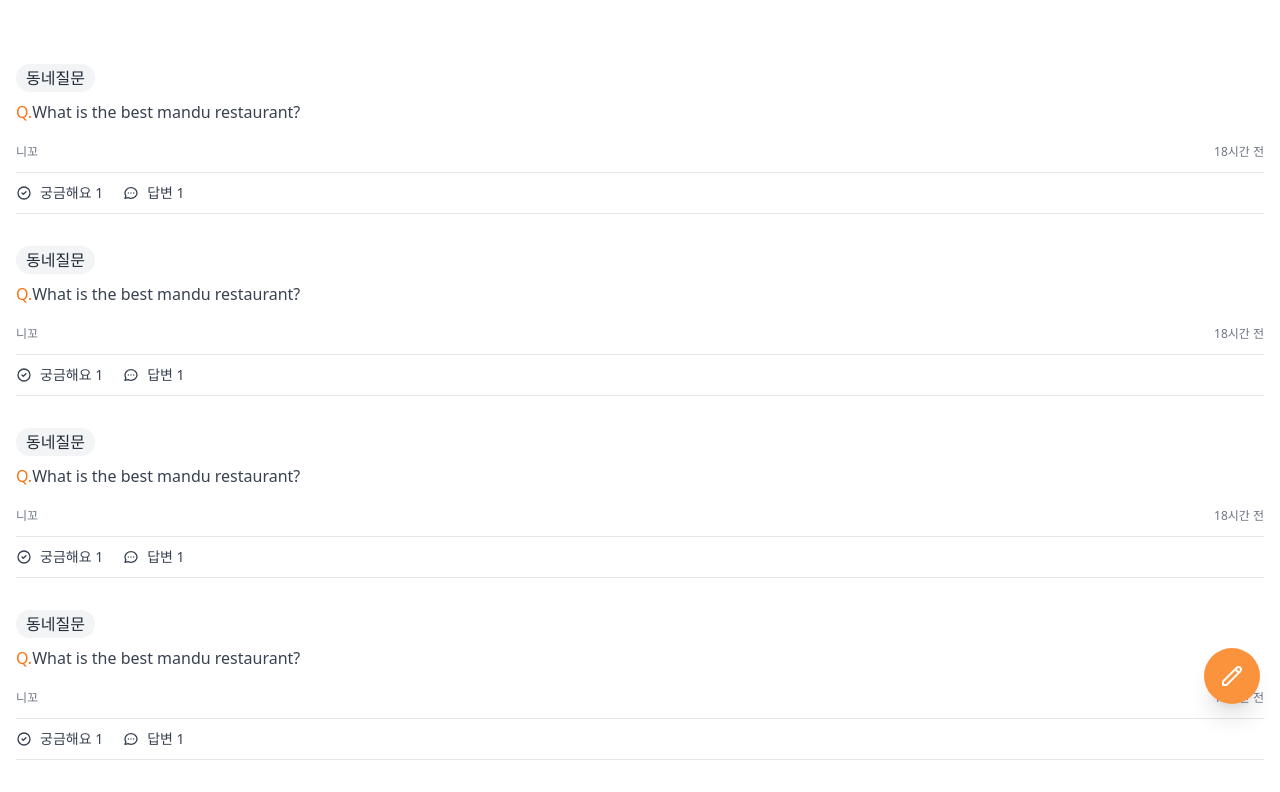
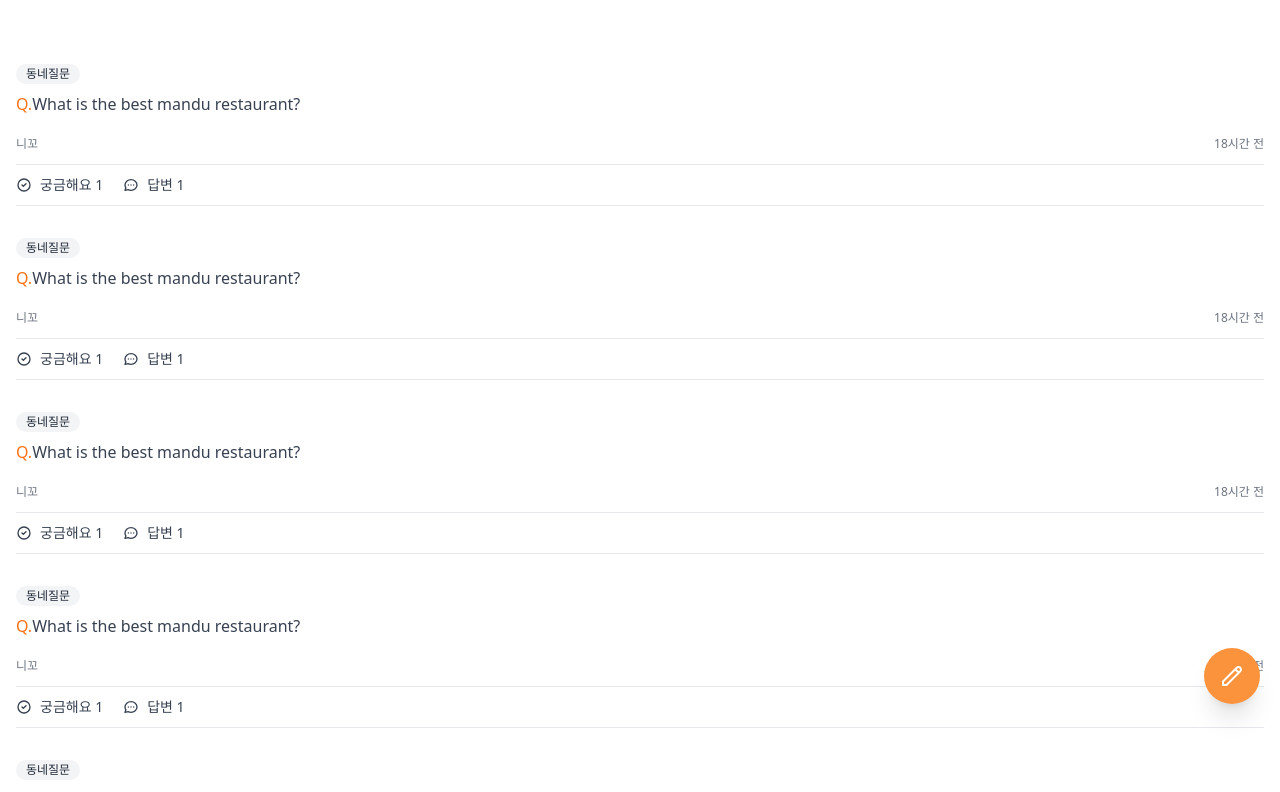
Before and after one commit to seongguk-yoon/carrot-market, a Next.js app: page /commnity in a window 1280 px wide. Shown: the top 792 px of the page. Built offline with nearby package versions, Linux system fonts and the light colour scheme.

Commit message:
TECH-Tailwind Practice step_4nd - commnity Detail

```diff
--- a/pages/commnity/index.tsx
+++ b/pages/commnity/index.tsx
@@ -5,7 +5,7 @@ const Community: NextPage = () => {
     <div className="py-16 px-4 space-y-8">
       {[1, 2, 3, 4, 5, 6].map((_, i) => (
         <div key="id" className=" flex flex-col items-start">
-          <span className="flex items-center px-2.5 py-0.5 rounded-full bg-gray-100 text-gray-800">
+          <span className="text-xs flex items-center px-2.5 py-0.5 rounded-full bg-gray-100 text-gray-800">
             동네질문
           </span>
           <div className="mt-2 text-gray-700">
```
